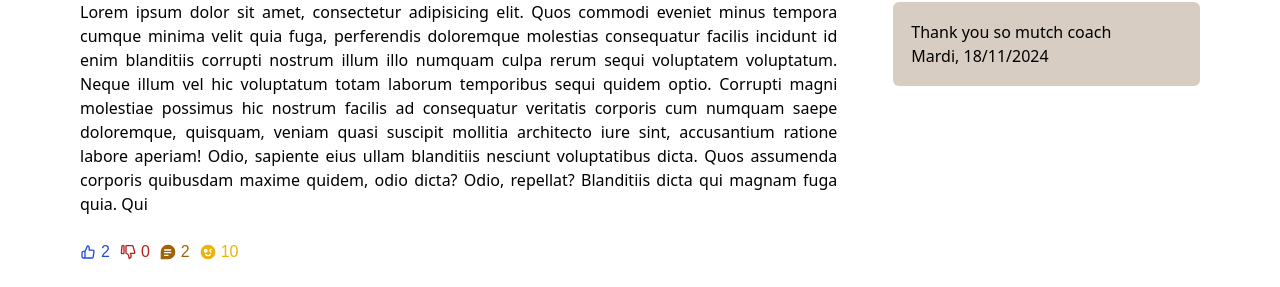
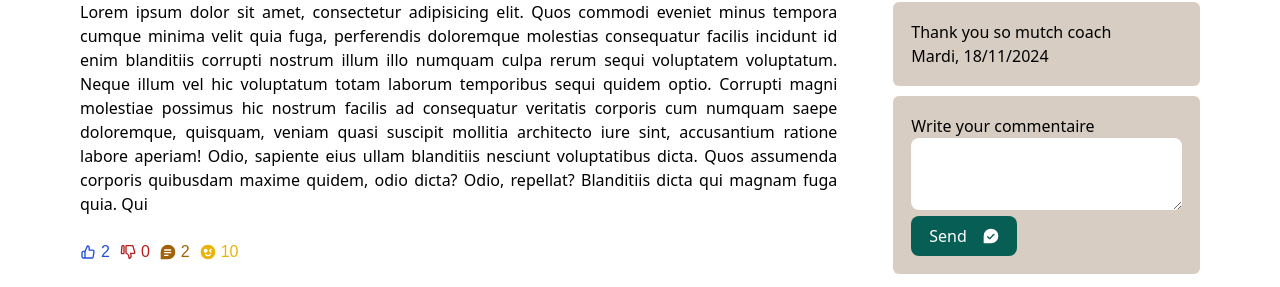
Before and after one commit to Jerrystrong/chocolateCoffee, a Vue app: page /post/1 in a window 1280 px wide. Shown: the part 593-880 px from the top of the page. Built offline with nearby package versions, Linux system fonts and the light colour scheme.

Commit message:
second commit with sigle blog full

```diff
--- /dev/null
+++ b/src/components/icons/sendComment.vue
@@ -0,0 +1,9 @@
+<template>
+    <svg xmlns="http://www.w3.org/2000/svg" width="1em" height="1em" viewBox="0 0 48 48"><defs><mask id="ipSMessageSent0"><g fill="none" stroke-linecap="round" stroke-linejoin="round" stroke-width="4"><path fill="#fff" stroke="#fff" d="M44 24c0 11.046-8.954 20-20 20H4V24C4 12.954 12.954 4 24 4s20 8.954 20 20"></path><path stroke="#000" d="m14 26l6 6l13-13"></path></g></mask></defs><path fill="currentColor" d="M0 0h48v48H0z" mask="url(#ipSMessageSent0)"></path></svg>
+  </template>
+
+  <script>
+  export default {
+    name: 'IconParkSolidMessageSent'
+  }
+  </script>
--- a/src/views/siglePost.vue
+++ b/src/views/siglePost.vue
@@ -2,6 +2,7 @@
 import CommentIcon from '@/components/icons/commentIcon.vue';
 import LeftIcon from '@/components/icons/leftIcon.vue';
 import LikeIcon from '@/components/icons/likeIcon.vue';
+import SendComment from '@/components/icons/sendComment.vue';
 import UnlikeIcon from '@/components/icons/unlikeIcon.vue';
 import ViewerIcon from '@/components/icons/viewerIcon.vue';
 import { onMounted, ref, watch } from 'vue';
@@ -94,7 +95,14 @@ watch(()=>route.params.id,async (newValue)=>{
                     <p>{{ commente.text }}</p>
                     <p>{{ commente.date }}</p>
                 </div>
+                <div class="bg-primary/30 p-2 rounded-md">
+                    <label for="">Write your commentaire</label>
+                    <textarea name="commentaire" id="commentaire" cols="30" rows="3" class="w-full focus:outline-dashed rounded-lg focus:outline-primary focus:outline-[2px]"></textarea>
+                <button class="bg-secondary px-2 py-[8px] rounded-lg h-fit mr-3 flex text-white items-center justify-between gap-1">Send <SendComment/></button>
+
+                </div>
             </div>
+
         </div>
     </div>
 </template>
```
